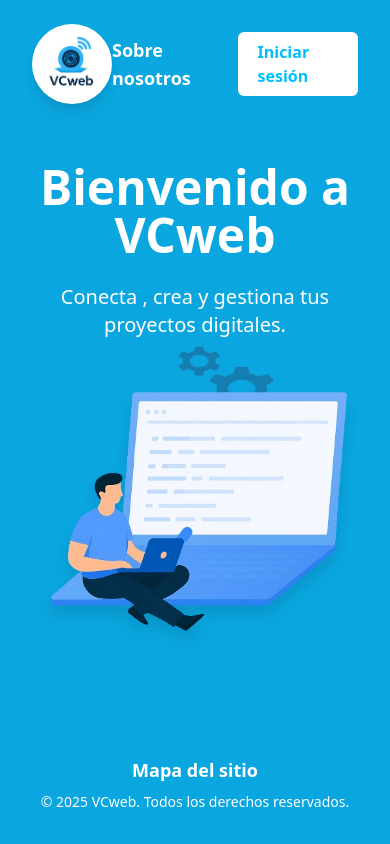
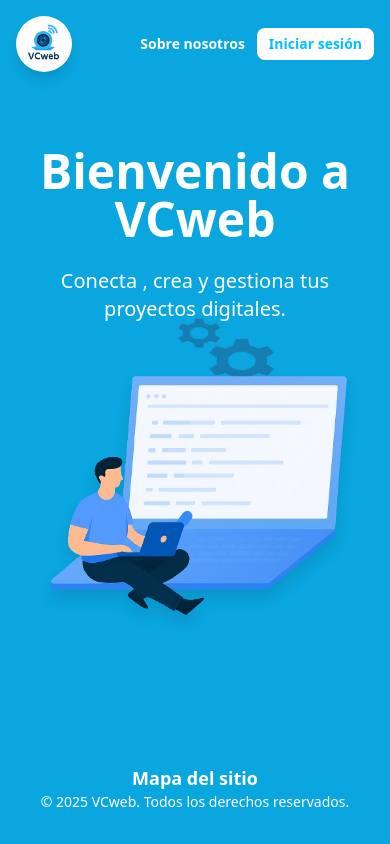
Before and after one commit to MarcoCastr0/VCweb-Front, a React (Vite) app: page / in a window 390 px wide. Built offline with nearby package versions, Linux system fonts and the light colour scheme.

Commit message:
add link en home

```diff
--- a/src/pages/Home.tsx
+++ b/src/pages/Home.tsx
@@ -4,24 +4,30 @@
   return (
     <div className="min-h-screen bg-[#0aa6df] flex flex-col">
       {/* Header */}
-      <header className="flex justify-between items-center px-8 py-6">
+      <header className="flex justify-between items-center px-4 py-4 md:px-8 md:py-6">
+        {/* Logo */}
         <div className="flex items-center gap-3">
-          <div className="w-20 h-20 bg-white rounded-full flex items-center justify-center shadow-lg">
-            <img src="/Logo.jpg" alt="VCweb Logo" className="w-14 h-14" />
+          <div className="w-14 h-14 md:w-20 md:h-20 bg-white rounded-full flex items-center justify-center shadow-lg">
+            <img
+              src="/Logo.jpg"
+              alt="VCweb Logo"
+              className="w-10 h-10 md:w-14 md:h-14"
+            />
           </div>
         </div>
 
-        <nav className="flex items-center gap-6">
+        {/* Nav */}
+        <nav className="flex items-center gap-3 md:gap-6">
           <Link
             to="/about"
-            className="text-white font-semibold text-lg hover:opacity-80 transition"
+            className="text-white font-semibold text-sm md:text-lg hover:opacity-80 transition"
           >
             Sobre nosotros
           </Link>
 
           <Link
             to="/login"
-            className="bg-white text-[#00bfff] px-5 py-2 rounded-md font-bold text-base hover:shadow-lg transition"
+            className="bg-white text-[#00bfff] px-3 py-1.5 md:px-5 md:py-2 rounded-lg font-semibold text-sm md:text-base hover:shadow-lg transition"
           >
             Iniciar sesión
           </Link>
@@ -57,9 +63,10 @@
 
       {/* Footer */}
       <footer className="text-center text-white py-8 space-y-2">
-        <button className="hover:underline font-semibold text-lg">
+        <Link to="/Sitemap" className="hover:underline font-semibold text-lg">
           Mapa del sitio
-        </button>
+        </Link>
+
         <p className="text-sm font-light">
           © 2025 VCweb. Todos los derechos reservados.
         </p>
```
